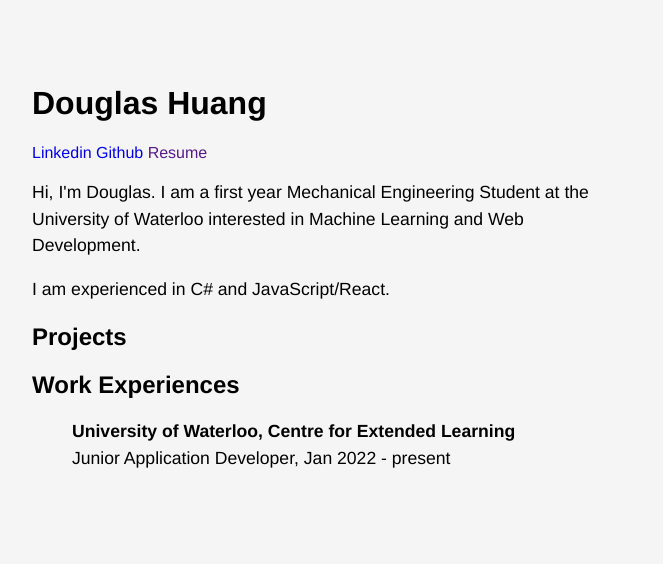
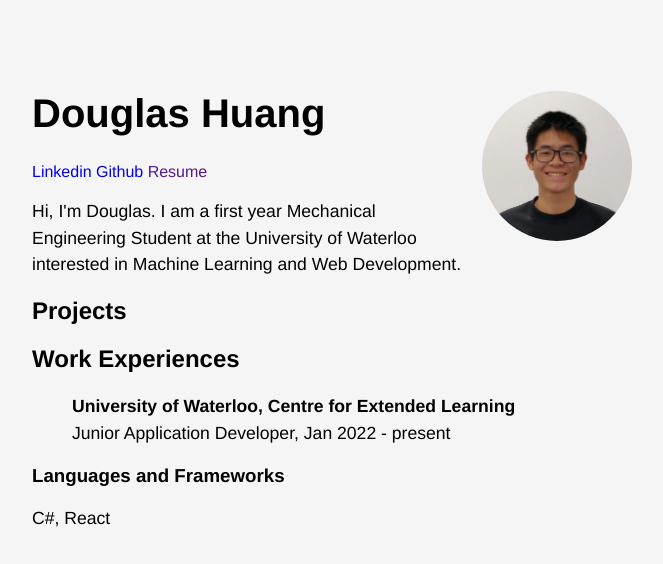
Before and after one commit to douglashuangg/DouglasPersonalWebsite, a React (Create React App) app: page / in a window 1280 px wide. Shown: the top 564 px of the page, without its empty margins (308-971 px from the left). Built offline with nearby package versions, Linux system fonts and the light colour scheme.

Commit message:
Added profile picture

```diff
--- a/src/App.js
+++ b/src/App.js
@@ -2,12 +2,14 @@ import './App.css';
 import Projects from "./Components/Projects.js";
 import Introduction from "./Components/Introduction.js";
 import './index.css'
+import Skills from "./Components/Skills.js";
 
 function App() {
   return (
     <div className="App">
       <Introduction />
       <Projects />
+      <Skills />
     </div>
   );
 }
--- a/src/Components/Introduction.js
+++ b/src/Components/Introduction.js
@@ -3,20 +3,15 @@ import React from 'react'
 function Introduction() {
   return (
     <div className="introduction">
-        <h1>Douglas Huang</h1>
-        <span>
-            <a href="https://www.linkedin.com/in/douglas-huang-b8b521209/">Linkedin </a>
+      <div className="logo" alt="logo" id="Douglas" />
+      <h1>Douglas Huang</h1>
 
+      <a href="https://www.linkedin.com/in/douglas-huang-b8b521209/">Linkedin </a>
+      <a href="https://github.com/douglashuangg">Github </a>
+      <a href="">Resume</a>
 
+      <p>Hi, I'm Douglas. I am a first year Mechanical Engineering Student at the University of Waterloo interested in Machine Learning and Web Development.</p>
 
-            <a href="https://github.com/douglashuangg">Github </a>
-
-            <a href="">Resume</a>
-        </span>
-
-
-        <p>Hi, I'm Douglas. I am a first year Mechanical Engineering Student at the University of Waterloo interested in Machine Learning and Web Development.</p>
-        <p>I am experienced in C# and JavaScript/React.</p>
   </div>
   )
 }
--- /dev/null
+++ b/src/Components/Skills.js
@@ -0,0 +1,13 @@
+import React from 'react'
+
+function Skills() {
+  return (
+    <>
+        <h3>Languages and Frameworks</h3>
+        <p>C#, React</p>
+
+    </>
+  )
+}
+
+export default Skills
--- a/src/index.css
+++ b/src/index.css
@@ -22,3 +22,21 @@ li {
 a{
     text-decoration: none;
 }
+
+h1 {
+    font-size: 40px;
+}
+
+.logo {
+    height: 150px;
+    width: 150px;
+    pointer-events: none;
+    background-image: url('/public/dp.jpg');
+    background-size: cover;
+    background-position: center;
+  }
+#Douglas {
+    float: right;
+    margin: 0 0 0 15px;
+    border-radius: 50%;
+}
```
Also changed, not shown: public/dp.jpg (added).
